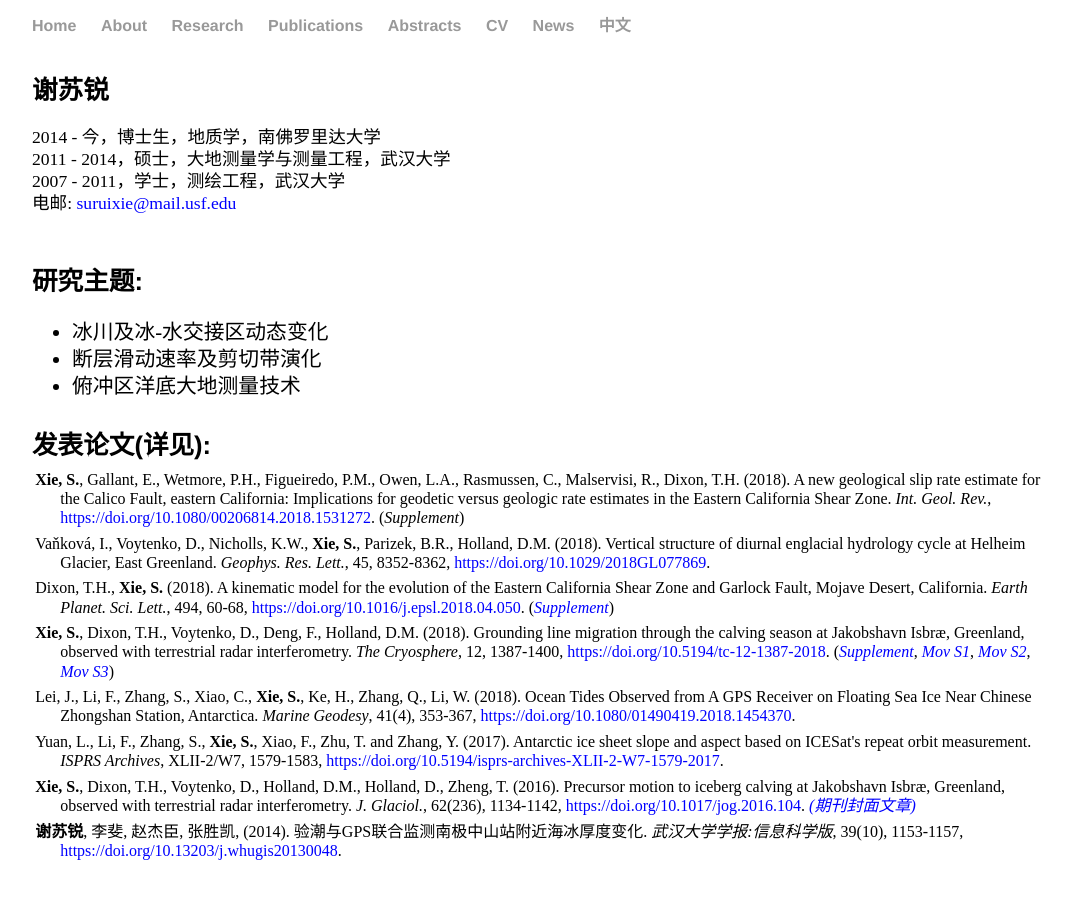
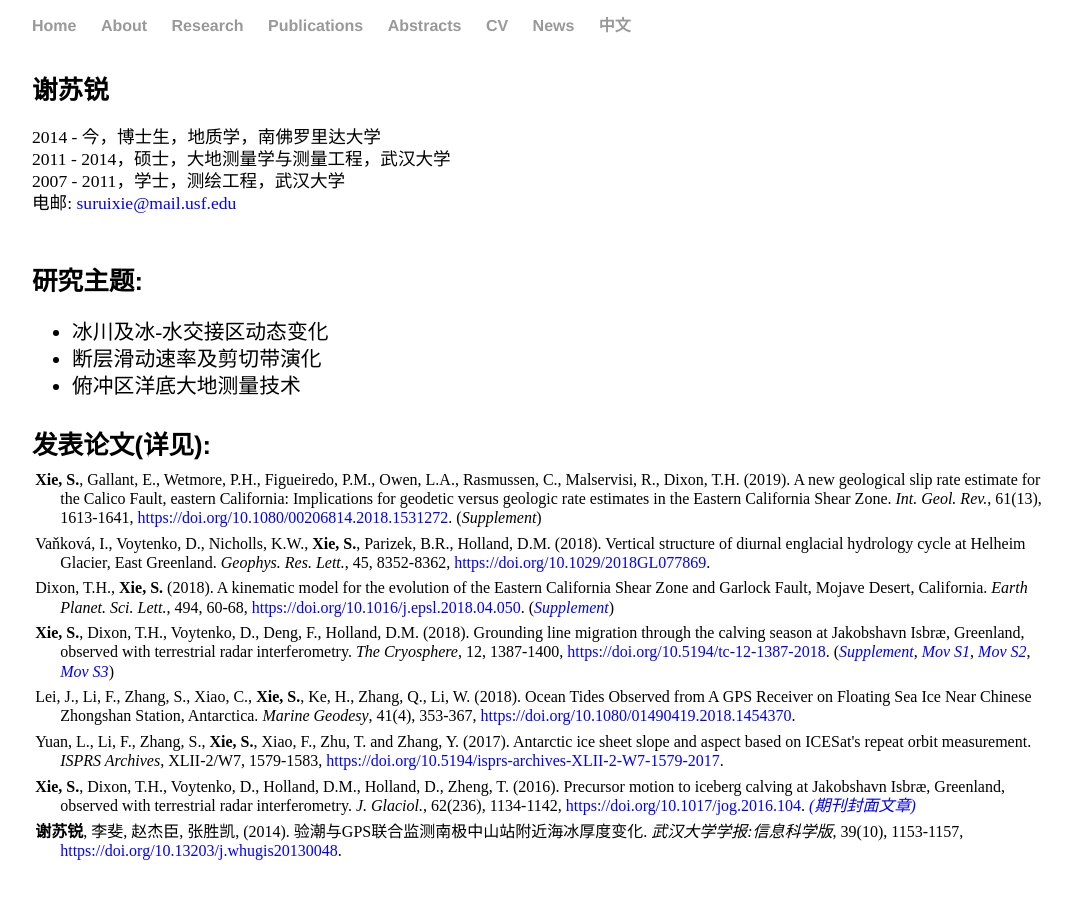
Before and after one commit to suruixie/suruixie.github.io, a Jekyll site: the page built from Chinese/index.html, in a window 1280 px wide. Shown: the whole page, without its empty margins (96-1168 px from the left). Built offline with Jekyll 4.4.1, drawn with Linux system fonts in a browser that asks for light colours; a style sheet for code colours, icons or effects is not loaded.

Commit message:
Update index.html

```diff
--- a/Chinese/index.html
+++ b/Chinese/index.html
@@ -23,7 +23,7 @@ title: 苏锐的中文页面
 	<div class="sideText">
 		<h4 style="margin-top:1em;margin-bottom:0.2em;">发表论文(详见<a  href="https://scholar.google.com/citations?hl=en&user=kF4StsMAAAAJ&view_op=list_works" style="color:#0000FF;"><i class="ai ai-google-scholar ai-2x"></i></a>): </h4>
 		<p  class="publist" style="font-size:1.0em;">
-			<strong>Xie, S.</strong>, Gallant, E., Wetmore, P.H., Figueiredo, P.M., Owen, L.A., Rasmussen, C., Malservisi, R., Dixon, T.H. (2018). A new geological slip rate estimate for the Calico Fault, eastern California: Implications for geodetic versus geologic rate estimates in the Eastern California Shear Zone. <em>Int. Geol. Rev.</em>, <a href="https://doi.org/10.1080/00206814.2018.1531272" style="color:#0000FF;">https://doi.org/10.1080/00206814.2018.1531272</a>.  (<em><a href="../files/2018/Xie_2018_IGR_supp.pdf" style="color:#000000;">Supplement</a></em>)<br>
+			<strong>Xie, S.</strong>, Gallant, E., Wetmore, P.H., Figueiredo, P.M., Owen, L.A., Rasmussen, C., Malservisi, R., Dixon, T.H. (2019). A new geological slip rate estimate for the Calico Fault, eastern California: Implications for geodetic versus geologic rate estimates in the Eastern California Shear Zone. <em>Int. Geol. Rev.</em>, 61(13), 1613-1641, <a href="https://doi.org/10.1080/00206814.2018.1531272" style="color:#0000FF;">https://doi.org/10.1080/00206814.2018.1531272</a>.  (<em><a href="../files/2018/Xie_2018_IGR_supp.pdf" style="color:#000000;">Supplement</a></em>)<br>
 		<p  class="publist" style="font-size:1.0em;">
 			Vaňková, I., Voytenko, D., Nicholls, K.W., <strong>Xie, S.</strong>, Parizek, B.R., Holland, D.M. (2018). Vertical structure of diurnal englacial hydrology cycle at Helheim Glacier, East Greenland. <em>Geophys. Res. Lett.</em>, 45, 8352-8362, <a href="https://doi.org/10.1029/2018GL077869" style="color:#0000FF;">https://doi.org/10.1029/2018GL077869</a>.  <br>
 		<p  class="publist" style="font-size:1.0em;">
```
